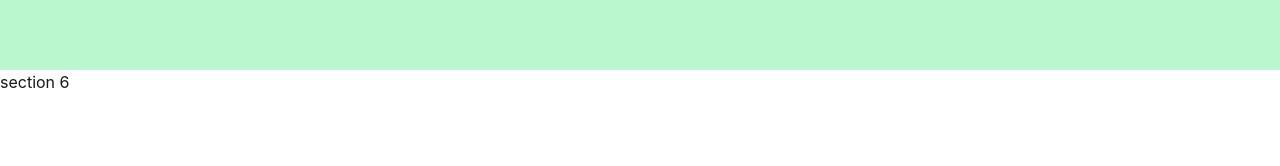
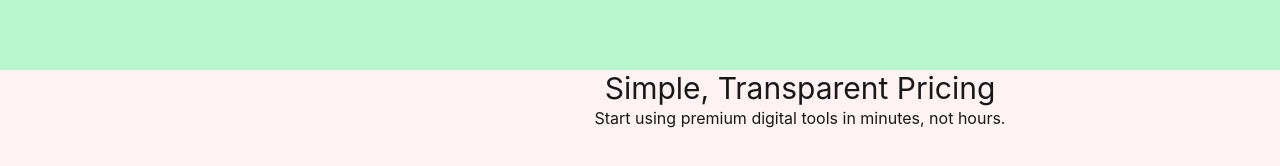
Before and after one commit to mir-abdullah-mahammad-lab/BPL-from-OfficePc, a React (Vite) app: page / in a window 1280 px wide. Shown: the part 4735-4901 px from the top of the page. Before the commit the page ends 4829 px from the top, so only its background shows below. Built offline with nearby package versions, Linux system fonts and the light colour scheme.

Commit message:
at2 oclock

```diff
--- a/src/ui/SectionSix/SectionSix.jsx
+++ b/src/ui/SectionSix/SectionSix.jsx
@@ -2,8 +2,11 @@ import React from 'react';
 
 const SectionSix = () => {
     return (
-        <div>
-            section 6
+        <div className='bg-red-50 w-[1600px] h-[500px] aspect-[calc(1400/850)]'>
+            <div>
+                <h1 className='text-center text-3xl'>Simple, Transparent Pricing</h1>
+                <p className='text-center'>Start using premium digital tools in minutes, not hours.</p>
+            </div>
         </div>
     );
 };
```
